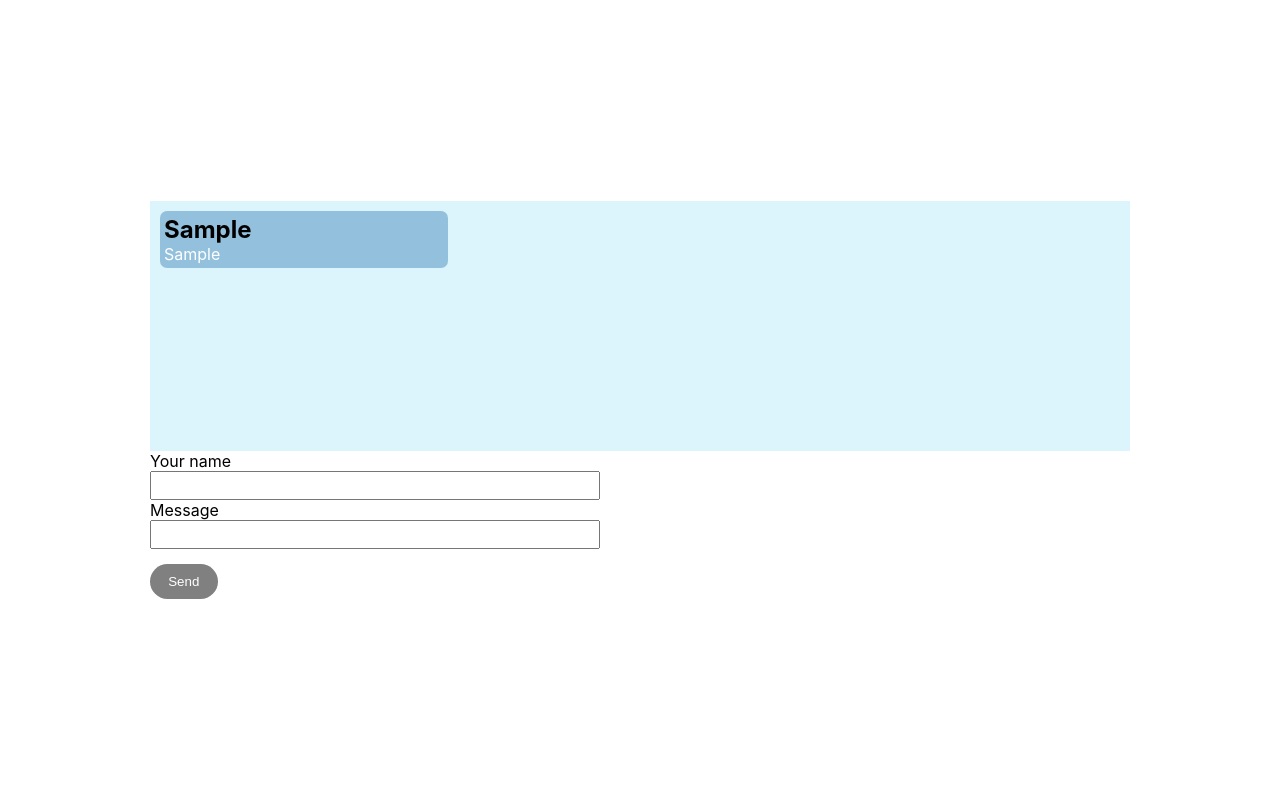
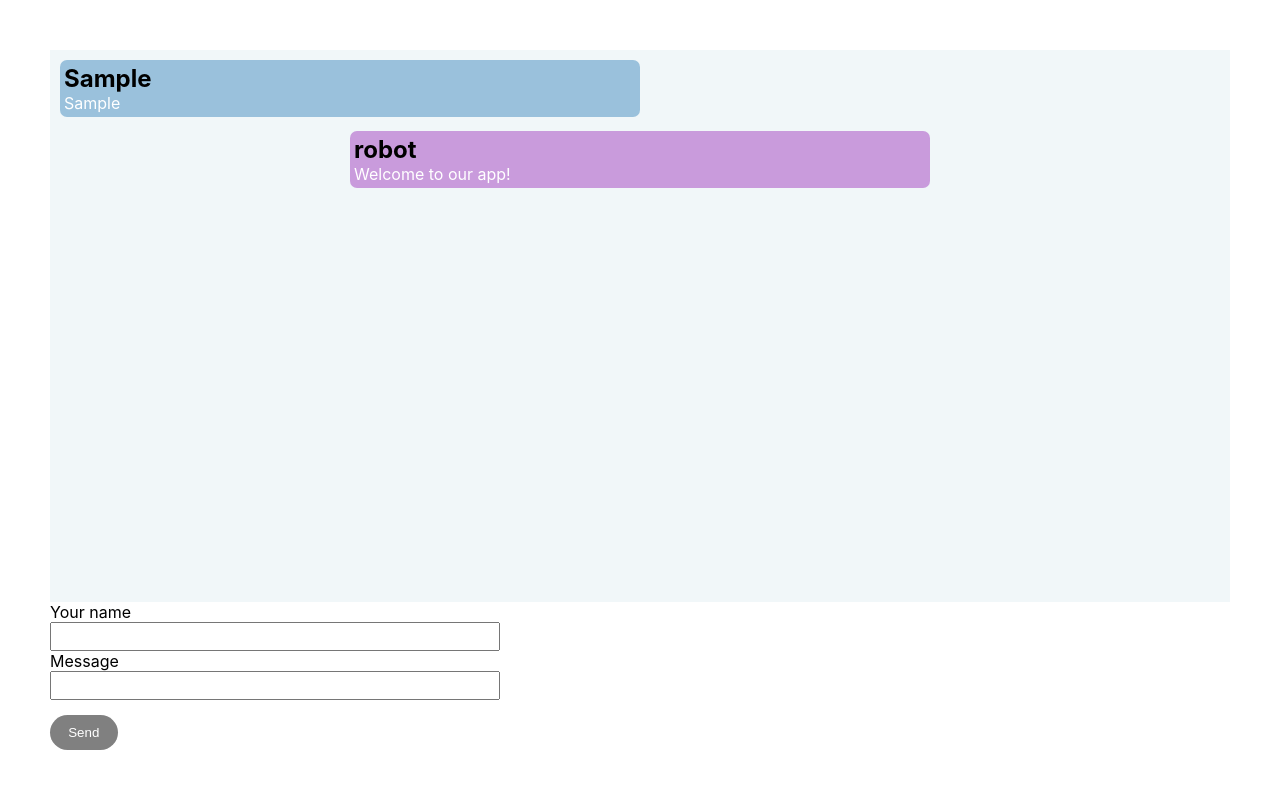
Before and after one commit to eugnazarov/social, a React (Create React App) app: page / in a window 1280 px wide. Both pictures are taken after typing "Sample", "Sample" into the empty fields and a click on the button "Send". Shown: the top 788 px of the page. Built offline with nearby package versions, Linux system fonts and the light colour scheme.

Commit message:
added robot answer, smooth scroll to last recieved message

```diff
--- a/src/App.css
+++ b/src/App.css
@@ -11,5 +11,18 @@
   justify-content: center;
   width: 100vw;
   height: 100vh;
-  padding: 150px;
+  padding: 50px;
 }
+
+*::-webkit-scrollbar {
+  width: .5em;
+}
+
+*::-webkit-scrollbar-track {
+  box-shadow: inset 0 0 6px rgba(255, 110, 110, 0.3);
+}
+
+*::-webkit-scrollbar-thumb {
+  background-color: #16a4ff;
+  outline: 1px solid #11e9ff;
+}
--- a/src/App.js
+++ b/src/App.js
@@ -1,4 +1,4 @@
-import React, {useState} from 'react';
+import React, {useEffect, useState} from 'react';
 import MessageForm from "./components/message-form/message-form";
 import MessageList from "./components/message-list/message-list";
 import './App.css'
@@ -7,6 +7,21 @@ const App = () => {
 
     const [messageList, setMessageList] = useState([])
 
+    useEffect(() => {
+        if (messageList.length > 0) {
+            let defaultMessage = {
+                author: "robot",
+                message: "Welcome to our app!"
+            }
+            if (messageList[messageList.length - 1].author !== "robot") {
+                setTimeout(()=>{
+                    setMessageList(prevState => [...prevState, defaultMessage])
+                }, 1500)
+
+            }
+        }
+
+    }, [messageList])
 
     return (
         <div className="app">
--- a/src/components/message-list/message-list.css
+++ b/src/components/message-list/message-list.css
@@ -1,9 +1,10 @@
 .messages-container{
-    height: 50%;
-    background: rgba(141, 217, 241, 0.3);
+    height: 90%;
+    background: rgba(208, 228, 236, 0.3);
     width: 100%;
     padding: 10px;
     overflow:auto;
+
 }
 
 
@@ -12,5 +13,5 @@
     list-style: none;
     display: flex;
     flex-direction: column;
-
+    justify-content: flex-start;
 }
--- a/src/components/message-list/message-list.js
+++ b/src/components/message-list/message-list.js
@@ -1,9 +1,21 @@
-import React from 'react';
+import React, {useEffect} from 'react';
 import './message-list.css'
 import Message from "../message/message";
+import {useRef} from "react";
 
 
 const MessageList = ({messages}) => {
+
+    const messagesEnd = useRef()
+    const scrollToBottom = () => {
+        const div = messagesEnd.current
+        div.scrollIntoView({behavior: "smooth"});
+    }
+
+    useEffect(()=>{
+        scrollToBottom()
+    }, [messages])
+
     return (
         <div className="messages-container">
             <ul className="messages-list">
@@ -11,7 +23,9 @@ const MessageList = ({messages}) => {
                     msg => <li><Message msg={msg}/></li>
                 )}
             </ul>
-
+            <div style={{float: "left", clear: "both"}}
+                 ref={messagesEnd}>
+            </div>
         </div>
     );
 };
--- a/src/components/message/message.css
+++ b/src/components/message/message.css
@@ -1,9 +1,20 @@
 .message {
-    width: 30%;
+   width: 50%;
     padding: 4px;
     background: rgba(118, 172, 208, .7);
     border-radius: 7px;
     margin-bottom: 14px;
+
+}
+
+.message--robot{
+    background: rgba(184, 118, 208, .7);
+   transform: translateX(50%);
+
+}
+
+.message__author{
+
 }
 
 .message__text {
@@ -12,4 +23,5 @@
 
 .message__author{
     font-weight: bold;
+
 }
--- a/src/components/message/message.js
+++ b/src/components/message/message.js
@@ -3,7 +3,7 @@ import './message.css'
 
 const Message = ({msg}) => {
     return (
-        <div className="message">
+        <div className={`message ${msg.author === "robot" ? "message--robot" : ""}`}>
             <h2 className="message__author">{msg.author}</h2>
             <p className="message__text">{msg.message}</p>
         </div>
```
